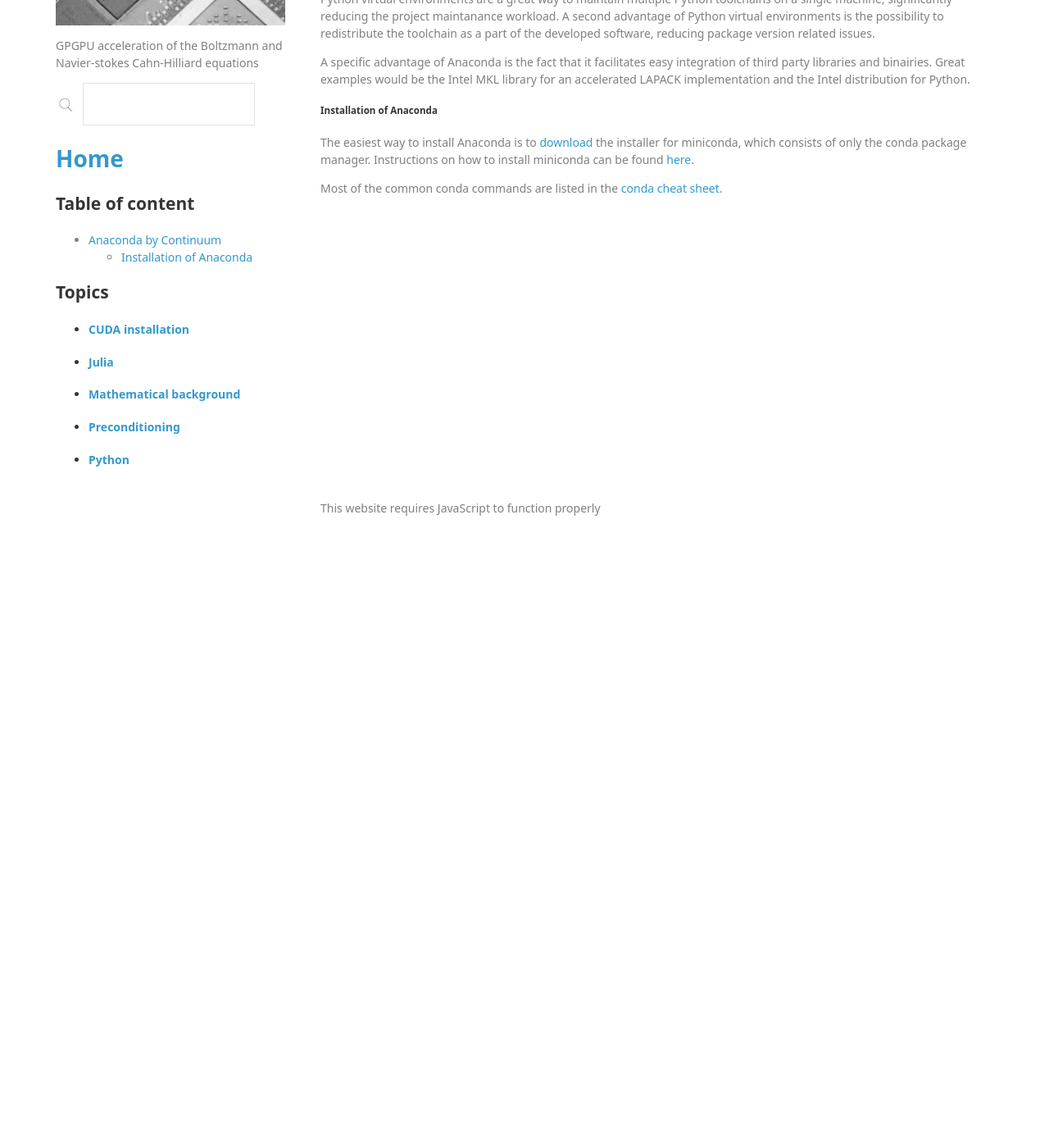
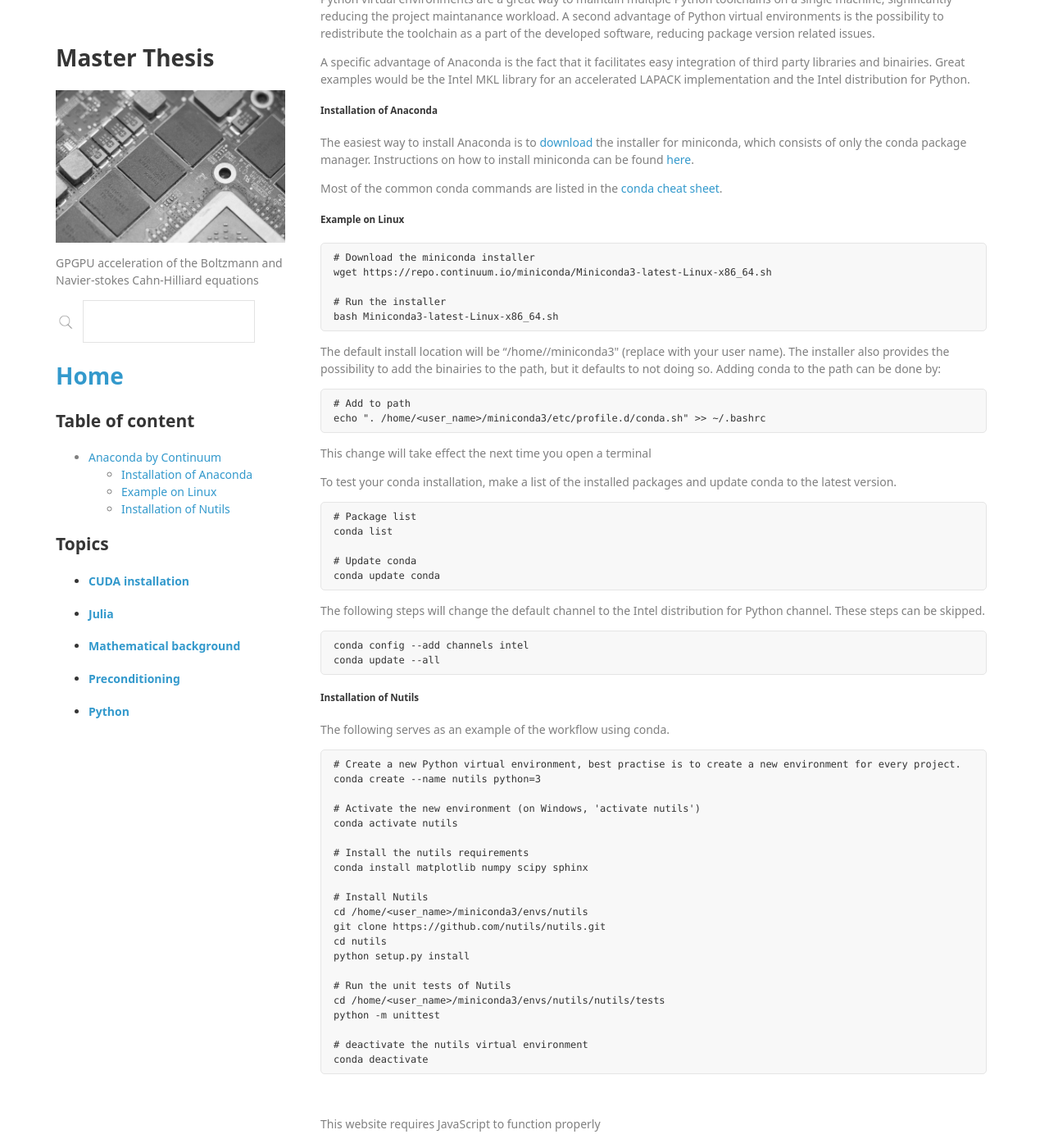
Before and after one commit to lucasbekker/lucasbekker.github.io, a Jekyll site: the page built from _sections/Python.md, in a window 1280 px wide and 1400 px high, scrolled down 323 px. Shown: the whole window at 82% size. Built offline with Jekyll 4.4.1, drawn with Linux system fonts in a browser that asks for light colours; nearby versions of some CDN libraries; before the commit the page ends 1011 px from its top, so only the background shows below that.

Commit message:
Added installation guide for miniconda on linux an nutils

```diff
--- a/_sections/Python.md
+++ b/_sections/Python.md
@@ -20,3 +20,57 @@
 The easiest way to install Anaconda is to [download](https://conda.io/miniconda.html) the installer for miniconda, which consists of only the conda package manager. Instructions on how to install miniconda can be found [here](https://conda.io/docs/user-guide/install/index.html).
 
 Most of the common conda commands are listed in the [conda cheat sheet](https://conda.io/docs/_downloads/conda-cheatsheet.pdf).
+
+##### Example on Linux
+
+    # Download the miniconda installer
+    wget https://repo.continuum.io/miniconda/Miniconda3-latest-Linux-x86_64.sh
+
+    # Run the installer
+    bash Miniconda3-latest-Linux-x86_64.sh
+
+The default install location will be "/home/<user_name>/miniconda3" (replace <user_name> with your user name). The installer also provides the possibility to add the binairies to the path, but it defaults to not doing so. Adding conda to the path can be done by:
+
+    # Add to path
+    echo ". /home/<user_name>/miniconda3/etc/profile.d/conda.sh" >> ~/.bashrc
+
+This change will take effect the next time you open a terminal
+
+To test your conda installation, make a list of the installed packages and update conda to the latest version.
+
+    # Package list
+    conda list
+
+    # Update conda
+    conda update conda
+
+The following steps will change the default channel to the Intel distribution for Python channel. These steps can be skipped.
+
+    conda config --add channels intel
+    conda update --all
+
+##### Installation of Nutils
+
+The following serves as an example of the workflow using conda.
+
+    # Create a new Python virtual environment, best practise is to create a new environment for every project.
+    conda create --name nutils python=3
+
+    # Activate the new environment (on Windows, 'activate nutils')
+    conda activate nutils
+
+    # Install the nutils requirements
+    conda install matplotlib numpy scipy sphinx
+
+    # Install Nutils
+    cd /home/<user_name>/miniconda3/envs/nutils
+    git clone https://github.com/nutils/nutils.git
+    cd nutils
+    python setup.py install
+
+    # Run the unit tests of Nutils
+    cd /home/<user_name>/miniconda3/envs/nutils/nutils/tests
+    python -m unittest
+
+    # deactivate the nutils virtual environment
+    conda deactivate
```
